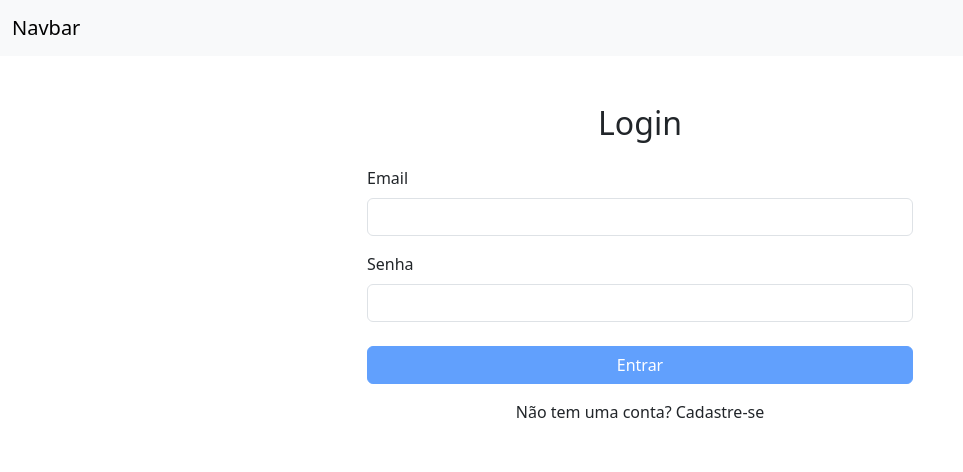
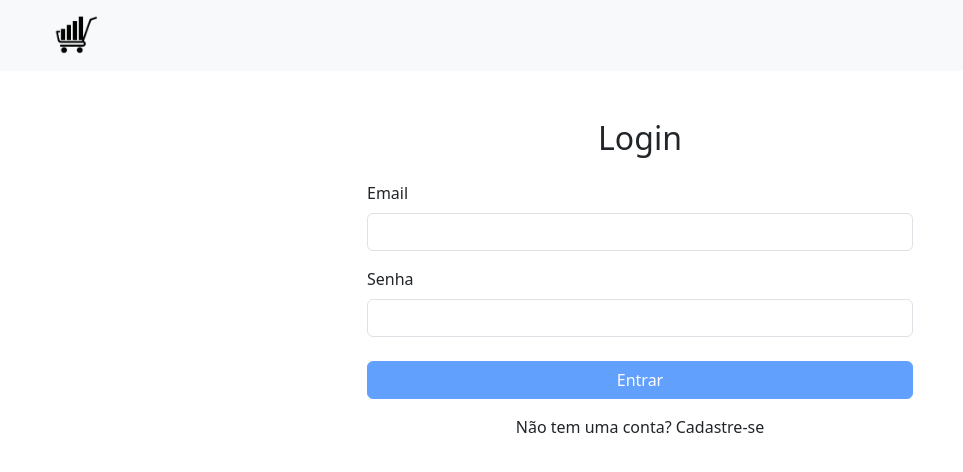
Before and after one commit to guilherme-lf/SaaSIdea, an Angular app: page /login in a window 1280 px wide. Shown: the top 472 px of the page, without its empty margins (0-963 px from the left). Built offline with nearby package versions, Linux system fonts and the light colour scheme.

Commit message:
Att de componentes

```diff
--- a/src/app/cadastro/cadastro.component.css
+++ b/src/app/cadastro/cadastro.component.css
@@ -0,0 +1,5 @@
+.logo {
+    height: 55px;
+    width: auto;
+    margin-left: 35px;
+  }
--- a/src/app/cadastro/cadastro.component.html
+++ b/src/app/cadastro/cadastro.component.html
@@ -1,6 +1,8 @@
 <nav class="navbar navbar-expand-lg bg-body-tertiary">
   <div class="container-fluid">
-    <a class="navbar-brand" href="#">Navbar</a>
+    <a href="/">
+      <img src="assets/images/logo-mercado.png" alt="Ícone do Mercado" class="logo" />
+    </a>
     <button class="navbar-toggler" type="button" data-bs-toggle="collapse" data-bs-target="#navbarNavAltMarkup" aria-controls="navbarNavAltMarkup" aria-expanded="false" aria-label="Toggle navigation">
       <span class="navbar-toggler-icon"></span>
     </button>
--- a/src/app/landing/landing.component.css
+++ b/src/app/landing/landing.component.css
@@ -3,7 +3,6 @@
   width: auto;
   margin-left: 35px;
 }
-
 
 .image-banner {
     display: flex;
--- a/src/app/landing/landing.component.html
+++ b/src/app/landing/landing.component.html
@@ -1,7 +1,9 @@
 
 <nav class="navbar navbar-expand-lg bg-body-tertiary">
     <div class="container-fluid">
-      <img src="assets/images/logo-mercado.png" alt="Ícone do Mercado" class="logo" href="" />
+      <a href="/">
+        <img src="assets/images/logo-mercado.png" alt="Ícone do Mercado" class="logo" />
+      </a>
       <button class="navbar-toggler" type="button" data-bs-toggle="collapse" data-bs-target="#navbarNavAltMarkup" aria-controls="navbarNavAltMarkup" aria-expanded="false" aria-label="Toggle navigation">
         <span class="navbar-toggler-icon"></span>
       </button>
@@ -9,6 +11,7 @@
         <div class="navbar-nav mx-auto">
           <a class="nav-link mx-5" href="login">Login</a>
           <a class="nav-link mx-5" href="#">Conheça</a>
+          <a class="nav-link mx-5" href="#">Sobre</a>
         </div>
       </div>
     </div>
--- a/src/app/login/login.component.css
+++ b/src/app/login/login.component.css
@@ -0,0 +1,5 @@
+.logo {
+    height: 55px;
+    width: auto;
+    margin-left: 35px;
+  }
--- a/src/app/login/login.component.html
+++ b/src/app/login/login.component.html
@@ -1,6 +1,8 @@
 <nav class="navbar navbar-expand-lg bg-body-tertiary">
     <div class="container-fluid">
-      <a class="navbar-brand" href="#">Navbar</a>
+      <a href="/">
+        <img src="assets/images/logo-mercado.png" alt="Ícone do Mercado" class="logo" />
+      </a>
       <button class="navbar-toggler" type="button" data-bs-toggle="collapse" data-bs-target="#navbarNavAltMarkup"
         aria-controls="navbarNavAltMarkup" aria-expanded="false" aria-label="Toggle navigation">
         <span class="navbar-toggler-icon"></span>
```
